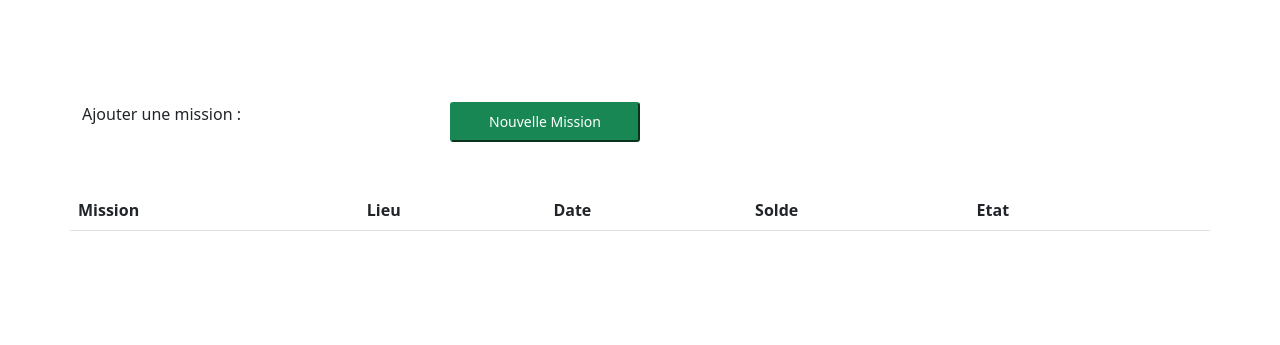
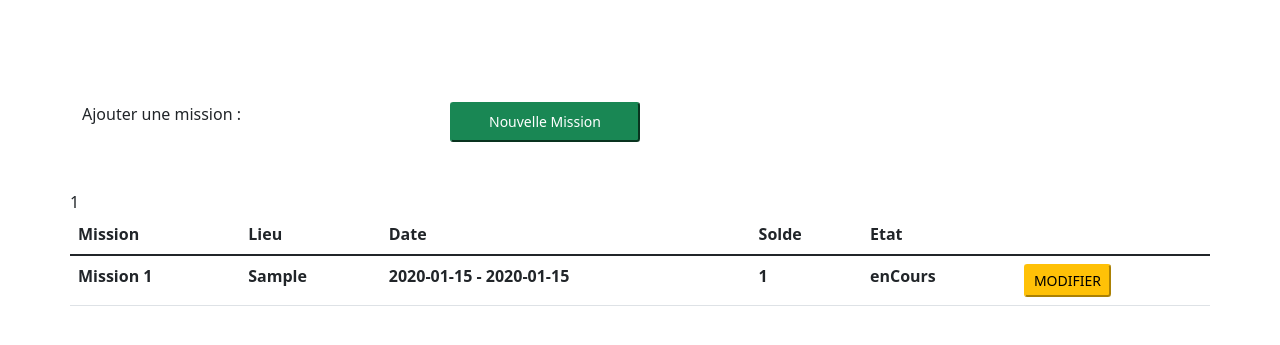
Before and after one commit to MohammedAymane/Projet-Web, a PHP site: page /listeMissions.php in a window 1280 px wide. Shown: the part 156-501 px from the top of the page. Run offline with PHP 8.4, Linux system fonts and the light colour scheme; the visitor is signed in with stand-in values (Sample User, id 1); tables that the repository leaves empty hold one stand-in row (values such as "Sample post"); lists and menus that the app fills with data are empty.

Commit message:
Added diplay list in listMission and merge of commits

```diff
--- a/config/config.php
+++ b/config/config.php
@@ -1,5 +1,5 @@
 <?php
 $server = "localhost";
 $user = "root";
-$password = "";
+$password = "root";
 $dbname = "projet_web";
--- a/listeMissions.php
+++ b/listeMissions.php
@@ -14,7 +14,9 @@
     <?php
     include "./services/authentication.php";
     include "navbar.php";
+    include "./services/dbFunctions.php";
     redirectOut();
+    $user_id = $_SESSION["id"];
 
     ?>
     <main>
@@ -43,6 +45,38 @@
                                 <th scope="col"></th>
                             </tr>
                         </thead>
+                        <tbody>
+                            <?php
+                                $missions = [];
+                                echo $user_id ;
+                                $result = getMissionsByUserId($user_id);
+                                if($result["status"]=="success"){
+                                    $missions = array_reverse($result["result"]);
+                                }
+                                if(!empty($missions)){
+                                    $indiceMission = count($missions);
+                                    foreach($missions as $mission){
+
+                                        echo '<tr>
+                                            <th scope="col">Mission '.$indiceMission--.'</th>
+                                            <th scope="col">'.$mission->getLieu().'</th>
+                                            <th scope="col">'.$mission->getDebut().' - '.$mission->getFin().'</th>
+                                            <th scope="col">'.$mission->getSolde_initial().'</th>
+                                            <th scope="col">'.$mission->getEtat().'</th>';
+                                        if($mission->getEtat()=="enCours"){
+                                            echo '
+                                                <th scope="col"><button type = "button" class = "btn-sm btn-warning">MODIFIER</button></th>
+                                            </tr>';
+                                        } else {
+                                            echo '
+                                            <th scope="col"></th>
+                                        </tr>';
+                                        }
+
+                                    }
+                                }
+                                ?>
+                        </tbody>
                     </table>
                 </div>
 
--- a/services/dbFunctions.php
+++ b/services/dbFunctions.php
@@ -1,7 +1,9 @@
 <?php
 
+use LDAP\Result;
 
 include_once "./classes/user.class.php";
+include_once "./classes/mission.class.php";
 
 //create function to add user
 function addUser($newUser)
@@ -92,7 +94,7 @@ function loginUser($email, $password2)
     }
 }
 
-    function addMission($newMission)
+function addMission($newMission)
 {
     include "./config/config.php";
     // Create connection with mysql database using pdo surrended by try catch
@@ -146,15 +148,16 @@ function getMissions()
     }
 }
 // get all missions from a user
-function getMissionsByUserId($user_id){
+function getMissionsByUserId($user_id)
+{
     include "./config/config.php";
     // Create connection with mysql database using pdo surrended by try catch
     try {
         $pdo = new PDO("mysql:host=$server;dbname=$dbname", $user, $password);
         $pdo->setAttribute(PDO::ATTR_ERRMODE, PDO::ERRMODE_EXCEPTION);
-        $sql = "SELECT * FROM `missions` WHERE `user_id`=$user_id ";
+        $sql = "SELECT * FROM `missions` WHERE `user_id`= ? ";
         $req = $pdo->prepare($sql);
-        $req->execute();
+        $req->execute([$user_id]);
         $result = $req->fetchAll();
         //close connection
         $pdo = null;
@@ -174,6 +177,31 @@ function getMissionsByUserId($user_id){
     }
 
 }
+function getMissionById($id){
+        include "./config/config.php";
+        // Create connection with mysql database using pdo surrended by try catch
+        try {
+            $pdo = new PDO("mysql:host=$server;dbname=$dbname", $user, $password);
+            $pdo->setAttribute(PDO::ATTR_ERRMODE, PDO::ERRMODE_EXCEPTION);
+            $sql = "SELECT * FROM `missions` WHERE `id`= ? ";
+            $req = $pdo->prepare($sql);
+            $req->execute([$id]);
+            $result = $req->fetchAll();
+            //close connection
+            $pdo = null;
+            $mission = $result[0];
+            $classMission = new Mission($mission["lieu"],$mission["debut"],$mission["fin"],$mission["devise"],$mission["description"],$mission["etat"],$mission["solde_initial"],$mission["user_id"]);
+            return [
+                "status" => "success",
+                "result" => $classMission
+            ];
+        } catch (PDOException $e) {
+            return [
+                "status" => "error",
+                "message" => "Connection failed: " . $e->getMessage()
+            ];
+        }
+    }
 
 // get all missions
 function getUsers()
```
Also changed, not shown: 1 other file.
